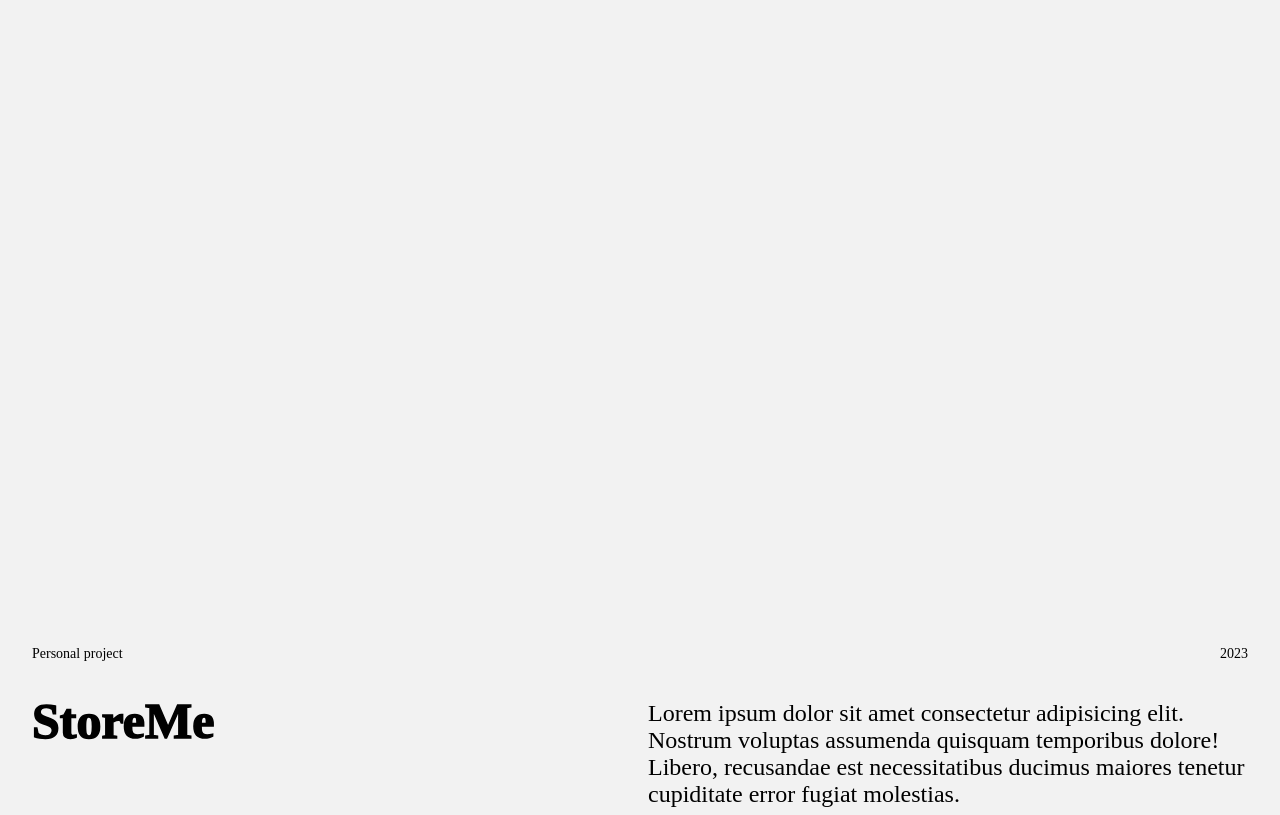
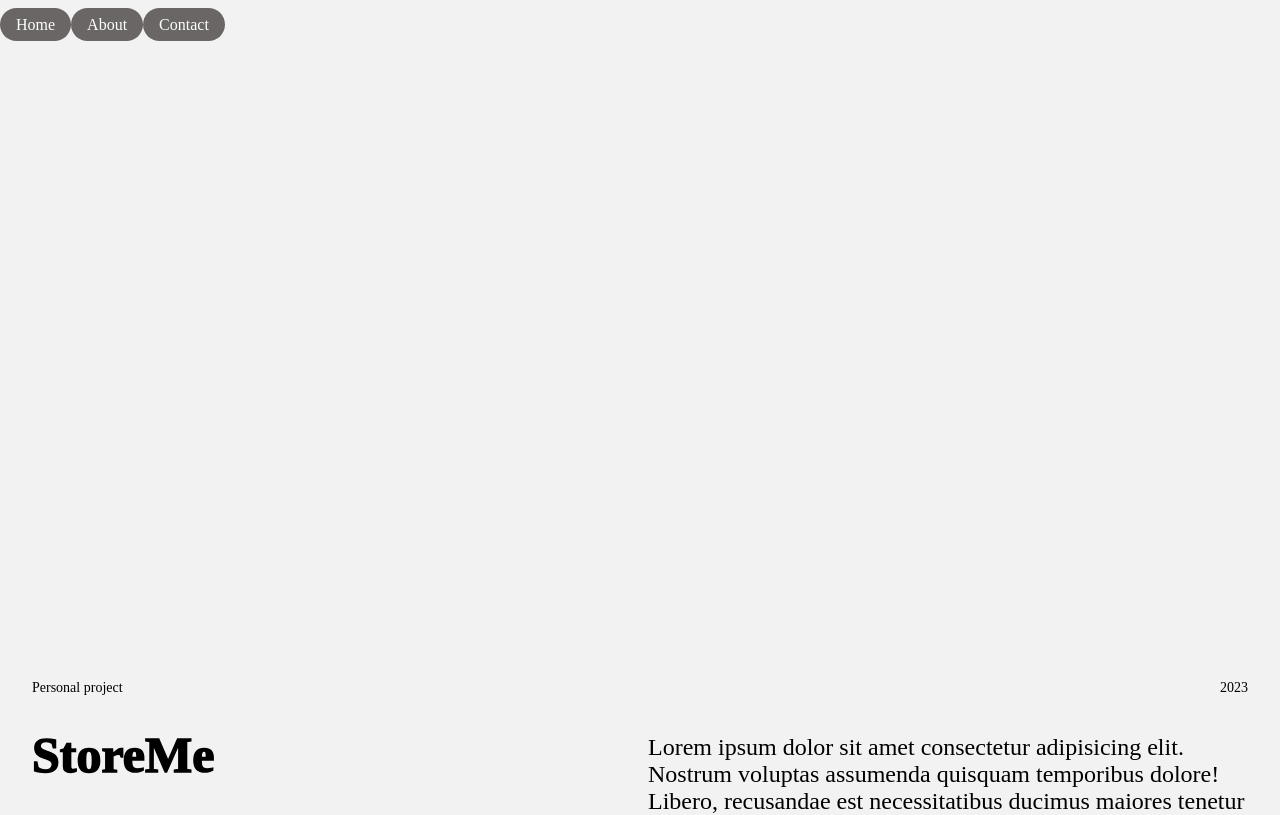
Before and after one commit to edodollon/Portfolio-23, a React (Vite) app: page /Storage-App in a window 1280 px wide. Shown: the top 815 px of the page. Built offline with nearby package versions, Linux system fonts and the light colour scheme.

Commit message:
Add nav component to projects and update router links

```diff
--- a/src/components/MainNav.jsx
+++ b/src/components/MainNav.jsx
@@ -1,11 +1,20 @@
+import { useState } from "react";
+import { Link } from "react-router-dom";
 import "../styles/mainNav.scss";
-import { Link } from "react-router-dom";
 
 export default function MainNav() {
   return (
     <nav className="nav-wrapper">
       <div className="nav-items-wrapper">
-        <Link className="nav-button">Home</Link>
+        <Link to={"/"} className="nav-button">
+          Home
+        </Link>
+        <Link to={"../About"} className="nav-button">
+          About
+        </Link>
+        <Link to={"../Contact"} className="nav-button">
+          Contact
+        </Link>
       </div>
     </nav>
   );
--- a/src/routes/ClydePage.jsx
+++ b/src/routes/ClydePage.jsx
@@ -1,7 +1,10 @@
+import MainNav from "../components/MainNav";
 import "../styles/projectPage.scss";
 
 export default function ClydePage() {
   return (
+    <>
+      <MainNav />
       <div className="project-wrapper">
         <section className="image-container">
           <img src="" alt="" />
@@ -16,21 +19,22 @@ export default function ClydePage() {
               <h1 className="project-heading">2023 Portfolio</h1>
               <div className="project-description-wrapper">
                 <p>
-                Lorem ipsum dolor sit amet consectetur adipisicing elit. Nostrum
-                voluptas assumenda quisquam temporibus dolore! Libero,
-                recusandae est necessitatibus ducimus maiores tenetur cupiditate
-                error fugiat molestias.
+                  Lorem ipsum dolor sit amet consectetur adipisicing elit.
+                  Nostrum voluptas assumenda quisquam temporibus dolore! Libero,
+                  recusandae est necessitatibus ducimus maiores tenetur
+                  cupiditate error fugiat molestias.
                 </p>
                 <p>
-                Lorem ipsum dolor sit amet consectetur adipisicing elit. Fugiat
-                repellat dolore soluta, voluptatum maxime nemo libero provident
-                possimus consectetur, cupiditate dicta neque numquam beatae.
-                Neque quia corporis explicabo libero iusto.
+                  Lorem ipsum dolor sit amet consectetur adipisicing elit.
+                  Fugiat repellat dolore soluta, voluptatum maxime nemo libero
+                  provident possimus consectetur, cupiditate dicta neque numquam
+                  beatae. Neque quia corporis explicabo libero iusto.
                 </p>
               </div>
             </section>
           </div>
         </section>
       </div>
+    </>
   );
 }
--- a/src/routes/StoragePage.jsx
+++ b/src/routes/StoragePage.jsx
@@ -1,7 +1,10 @@
+import MainNav from "../components/MainNav";
 import "../styles/projectPage.scss";
 
 export default function StoragePage() {
   return (
+    <>
+      <MainNav />
       <div className="project-wrapper">
         <section className="image-container">
           <img src="" alt="" />
@@ -16,21 +19,22 @@ export default function StoragePage() {
               <h1 className="project-heading">StoreMe</h1>
               <div className="project-description-wrapper">
                 <p>
-                Lorem ipsum dolor sit amet consectetur adipisicing elit. Nostrum
-                voluptas assumenda quisquam temporibus dolore! Libero,
-                recusandae est necessitatibus ducimus maiores tenetur cupiditate
-                error fugiat molestias.
+                  Lorem ipsum dolor sit amet consectetur adipisicing elit.
+                  Nostrum voluptas assumenda quisquam temporibus dolore! Libero,
+                  recusandae est necessitatibus ducimus maiores tenetur
+                  cupiditate error fugiat molestias.
                 </p>
                 <p>
-                Lorem ipsum dolor sit amet consectetur adipisicing elit. Fugiat
-                repellat dolore soluta, voluptatum maxime nemo libero provident
-                possimus consectetur, cupiditate dicta neque numquam beatae.
-                Neque quia corporis explicabo libero iusto.
+                  Lorem ipsum dolor sit amet consectetur adipisicing elit.
+                  Fugiat repellat dolore soluta, voluptatum maxime nemo libero
+                  provident possimus consectetur, cupiditate dicta neque numquam
+                  beatae. Neque quia corporis explicabo libero iusto.
                 </p>
               </div>
             </section>
           </div>
         </section>
       </div>
+    </>
   );
 }
--- a/src/styles/mainNav.scss
+++ b/src/styles/mainNav.scss
@@ -3,6 +3,7 @@
 
   .nav-items-wrapper {
     a {
+      color: #fff;
       cursor: pointer;
       text-decoration: none;
     }
```
Lines whose indentation alone changed are shown as unchanged.
